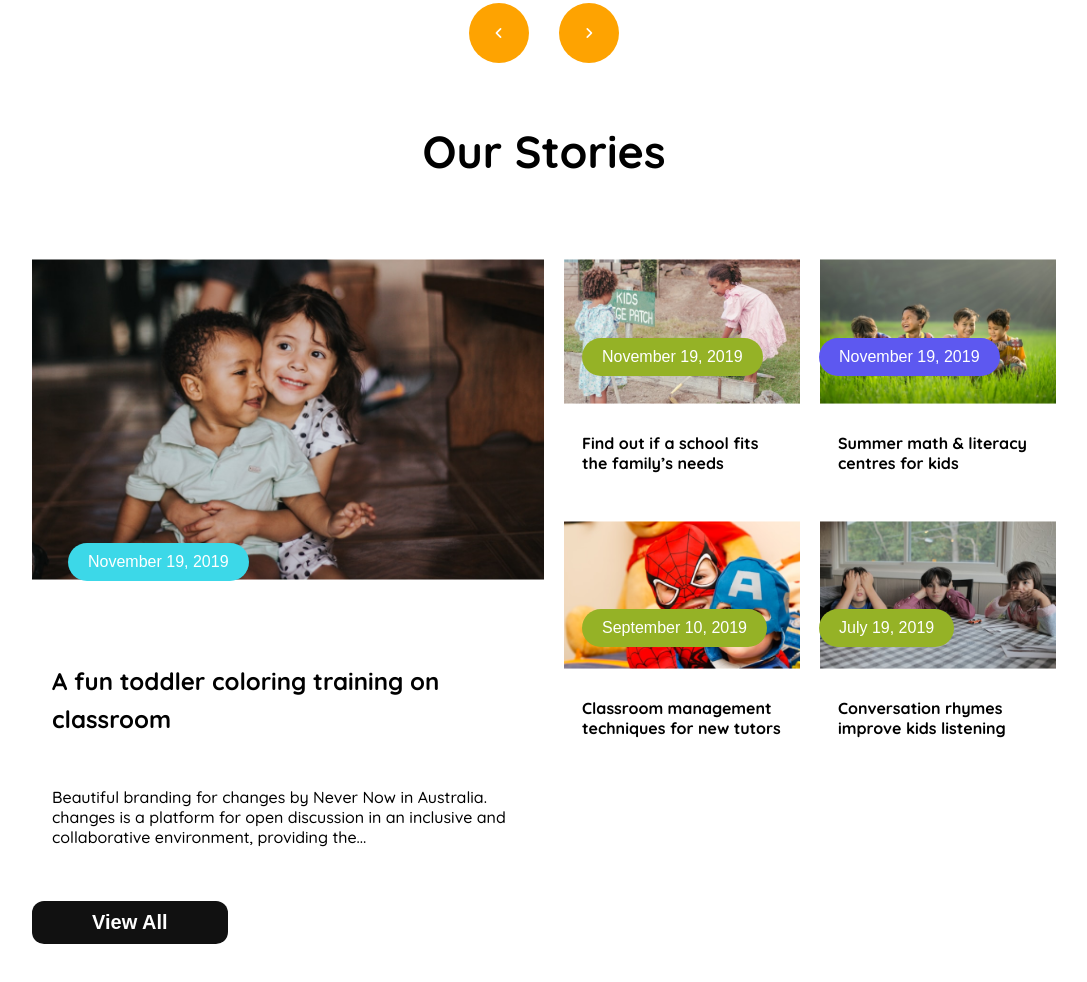
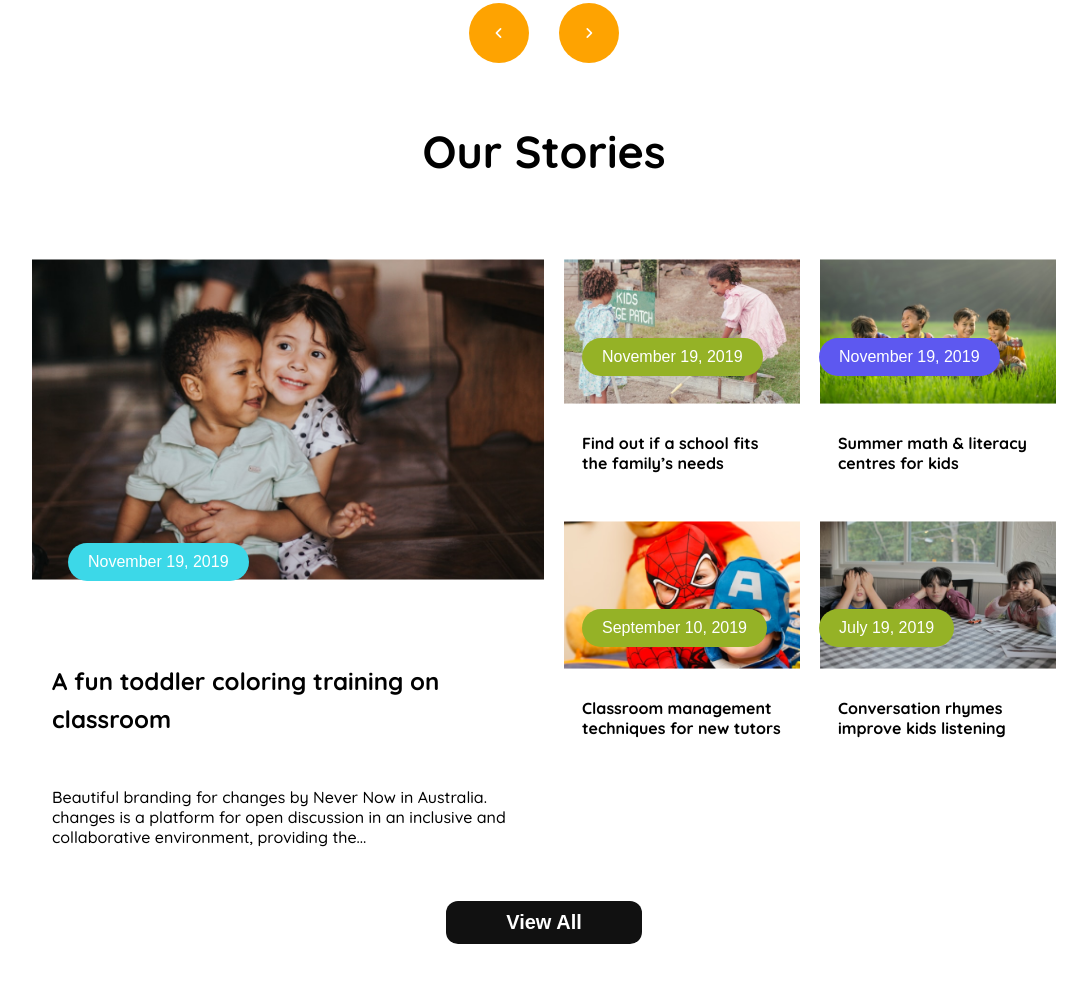
Before and after one commit to IqbalM42/kid-school-webpage, a plain HTML site: page index.html in a window 1280 px wide. Shown: the part 1345-2327 px from the top of the page, without its empty margins (96-1183 px from the left). Before the commit the page ends 2289 px from the top, so only its background shows below. Drawn offline with Linux system fonts and the light colour scheme.

Commit message:
a simple changes

```diff
--- a/index.html
+++ b/index.html
@@ -124,7 +124,7 @@
                         </div>
                     </div>
                 </div>
-                <button class="btn_secondary btn_primary">View All</button>
+                <button class="btn_secondary btn_primary btn_stories">View All</button>
             </div>
         </section>
 
```
